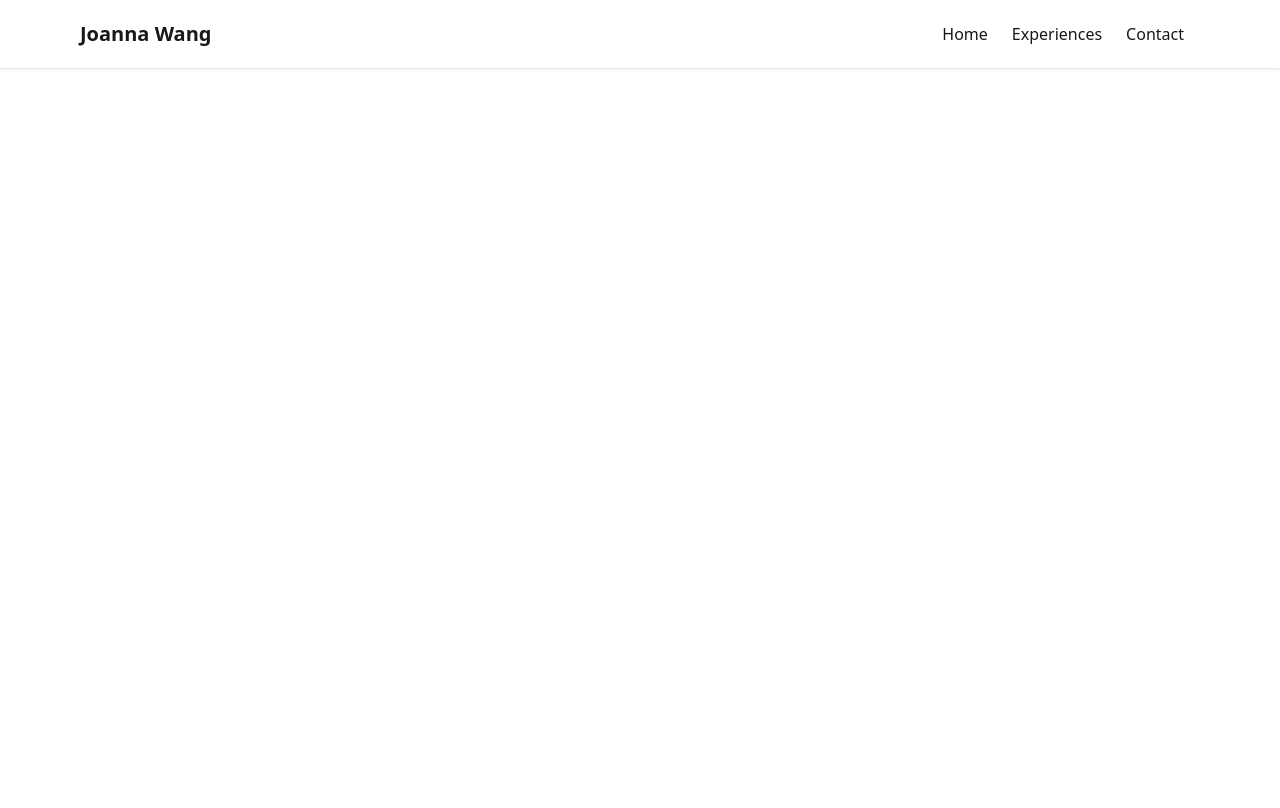
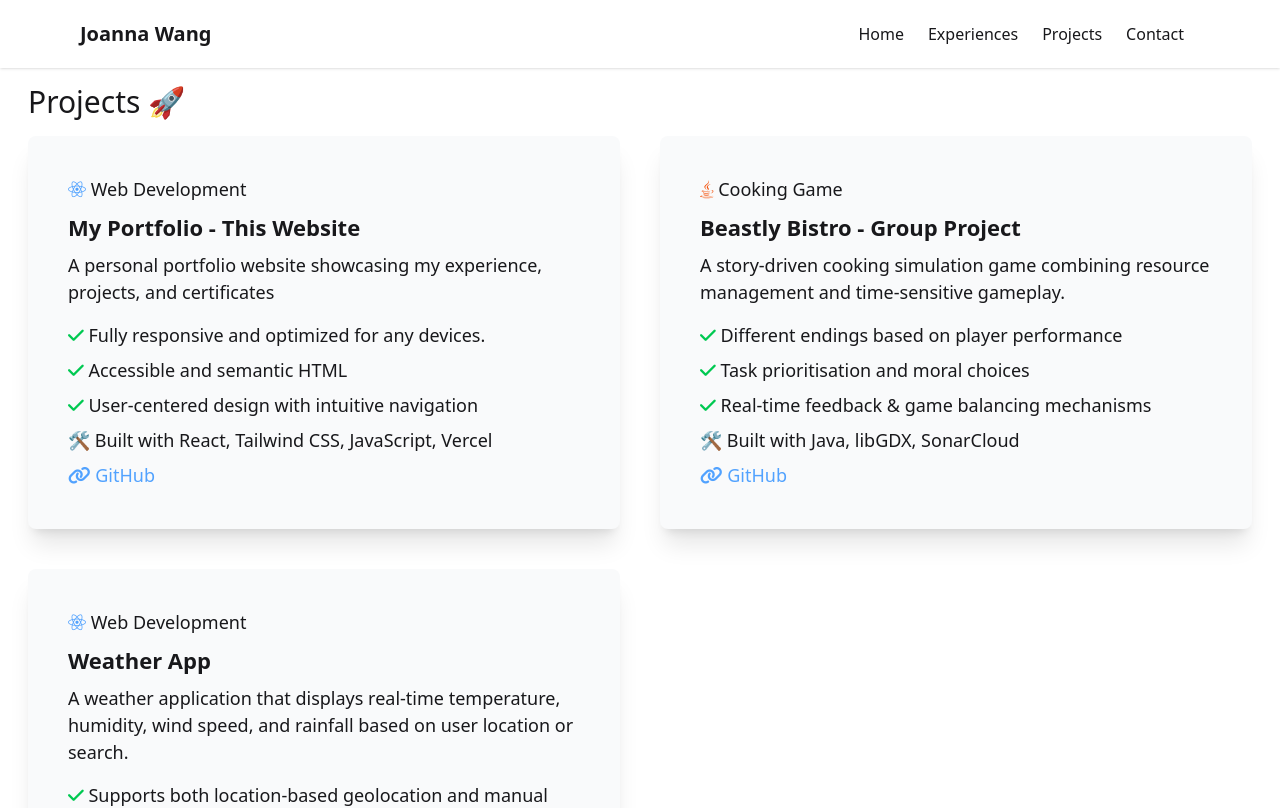
Before and after one commit to Joanna-Wang105/joanna_website, a React (Vite) app: page /projects in a window 1280 px wide. Shown: the top 808 px of the page. Built offline with nearby package versions, Linux system fonts and the light colour scheme.

Commit message:
add weather app project

```diff
--- a/src/App.jsx
+++ b/src/App.jsx
@@ -1,6 +1,7 @@
 import Header from "./components/Header";
 import Home from "./components/Home";
 import Experience from "./components/Experience";
+import { Project } from "./components/Project";
 import Contact from "./components/Contact";
 import { BrowserRouter as Router, Routes, Route } from "react-router-dom";
 
@@ -8,6 +9,7 @@ function App() {
   const navLinks = [
     { path: "/", text: "Home" },
     { path: "/experiences", text: "Experiences" },
+    { path: "/projects", text: "Projects" },
     { path: "/contact", text: "Contact" },
   ];
 
@@ -18,6 +20,8 @@ function App() {
         <Routes>
           <Route path="/" element={<Home />} />
           <Route path="/experiences" element={<Experience />} />
+          <Route path="/projects" element={<Project />} />
+
           <Route path="/contact" element={<Contact />} />
         </Routes>
       </div>
--- a/src/components/Home.jsx
+++ b/src/components/Home.jsx
@@ -64,85 +64,6 @@ export default function Home() {
       </div>
 
       {/* Project */}
-      <div className="flex flex-col mx-7 mb-10">
-        <div className="flex items-center gap-4 mb-8 mt-3 mx-8">
-          <div className="flex-grow border-t border-gray-300"></div>
-          <h2 className="text-3xl  text-gray-500 whitespace-nowrap">
-            🚀 PROJECTS
-          </h2>
-          <div className="flex-grow border-t border-gray-300"></div>
-        </div>
-        <div className="flex flex-col lg:flex-row justify-evenly gap-y-9 gap-10 lg:mx-10 md:mx-16">
-          {/* Web dev project */}
-          <div className="card w-full card-xl shadow-xl bg-gray-50 lg:max-w-full">
-            <div className="card-body">
-              <p>
-                <i class="fa-brands fa-react text-blue-400"></i> Web Development
-              </p>
-              <h2 className="card-title">My Portfolio - This Website</h2>
-              <p className="pb-2">
-                A personal portfolio website showcasing my experience, projects,
-                and certificates
-              </p>
-              <p>
-                <i class="fa-solid fa-check text-green-500"></i> Fully
-                responsive and optimized for any devices.
-              </p>
-              <p>
-                <i class="fa-solid fa-check text-green-500"></i> Accessible and
-                semantic HTML
-              </p>
-              <p>
-                <i className="fa-solid fa-check text-green-500"></i>{" "}
-                User-centered design with intuitive navigation
-              </p>
-
-              <p>🛠️ Built with React, Tailwind CSS, JavaScript, Vercel</p>
-              <a
-                href="https://github.com/Joanna-Wang105/joanna_website#"
-                className="text-blue-400"
-                target="_blank"
-              >
-                <i class="fa-solid fa-link"></i> GitHub
-              </a>
-            </div>
-          </div>
-
-          {/* Java team project */}
-          <div className="card bg-gray-50 w-full card-xl shadow-xl lg:max-w-full">
-            <div className="card-body">
-              <p>
-                <i class="fa-brands fa-java text-orange-600"></i> Cooking Game
-              </p>
-              <h2 className="card-title ">Beastly Bistro - Group Project</h2>
-              <p className="pb-2">
-                A story-driven cooking simulation game combining resource
-                management and time-sensitive gameplay.
-              </p>
-              <p>
-                <i className="fa-solid fa-check text-green-500"></i> Different
-                endings based on player performance
-              </p>
-              <p>
-                <i className="fa-solid fa-check text-green-500"></i> Task
-                prioritisation and moral choices
-              </p>
-              <p>
-                <i className="fa-solid fa-check text-green-500"></i> Real-time
-                feedback & game balancing mechanisms
-              </p>
-              <p>🛠️ Built with Java, libGDX, SonarCloud</p>
-              <a
-                href="https://github.com/UQcsse3200/2024-studio-3"
-                className="text-blue-400"
-                target="_blank"
-              >
-                <i class="fa-solid fa-link"></i> GitHub
-              </a>
-            </div>
-          </div>
-        </div>
-      </div>
     </div>
   );
 }
--- /dev/null
+++ b/src/components/Project.jsx
@@ -0,0 +1,55 @@
+import React from "react";
+import { ProjectCard } from "./ProjectCard";
+
+export const Project = () => {
+  return (
+    <div className="flex flex-col mx-7 mb-10">
+      <h1 className="my-4 text-3xl font-sans"> Projects 🚀</h1>
+      <div className="grid gap-10 grid-col-1 lg:grid-cols-2 ">
+        {/* Web dev project */}
+        <ProjectCard
+          icon="fa-brands fa-react text-blue-400"
+          type="Web Development"
+          title="My Portfolio - This Website"
+          description="A personal portfolio website showcasing my experience, projects, and certificates"
+          features={[
+            "Fully responsive and optimized for any devices.",
+            "Accessible and semantic HTML",
+            "User-centered design with intuitive navigation",
+          ]}
+          tools="Built with React, Tailwind CSS, JavaScript, Vercel"
+          github="https://github.com/Joanna-Wang105/joanna_website"
+        />
+
+        {/* Java team project */}
+        <ProjectCard
+          icon="fa-brands fa-java text-orange-600"
+          type="Cooking Game"
+          title="Beastly Bistro - Group Project"
+          description="A story-driven cooking simulation game combining resource management and time-sensitive gameplay."
+          features={[
+            "Different endings based on player performance",
+            "Task prioritisation and moral choices",
+            "Real-time feedback & game balancing mechanisms",
+          ]}
+          tools="Built with Java, libGDX, SonarCloud"
+          github="https://github.com/UQcsse3200/2024-studio-3"
+        />
+        {/* Weather App */}
+        <ProjectCard
+          icon="fa-brands fa-react text-blue-400"
+          type="Web Development"
+          title="Weather App"
+          description="A weather application that displays real-time temperature, humidity, wind speed, and rainfall based on user location or search."
+          features={[
+            "Supports both location-based geolocation and manual search",
+            "Dynamic weather icons that reflect current weather conditions",
+            "Adorable animated cat for a playful and engaging user experience",
+          ]}
+          tools=" Built with React, Tailwind CSS, JavaScript, Vercel, OpenWeatherApp API"
+          github="https://github.com/Joanna-Wang105/weather-app"
+        />
+      </div>
+    </div>
+  );
+};
--- /dev/null
+++ b/src/components/ProjectCard.jsx
@@ -0,0 +1,30 @@
+import React from "react";
+
+export const ProjectCard = (props) => {
+  return (
+    <div className="card w-full card-xl shadow-xl bg-gray-50 lg:max-w-full">
+      <div className="card-body">
+        <p>
+          <i className={props.icon}></i> {props.type}
+        </p>
+        <h1 className="card-title">{props.title}</h1>
+        <p className="pb-2">{props.description}</p>
+
+        {props.features.map((feat, i) => (
+          <p key={i}>
+            <i className="fa-solid fa-check text-green-500"></i> {feat}
+          </p>
+        ))}
+        <p>🛠️ {props.tools}</p>
+        <a
+          href={props.github}
+          className="text-blue-400"
+          target="_blank"
+          rel="noopener noreferrer"
+        >
+          <i className="fa-solid fa-link"></i> GitHub
+        </a>
+      </div>
+    </div>
+  );
+};
```
